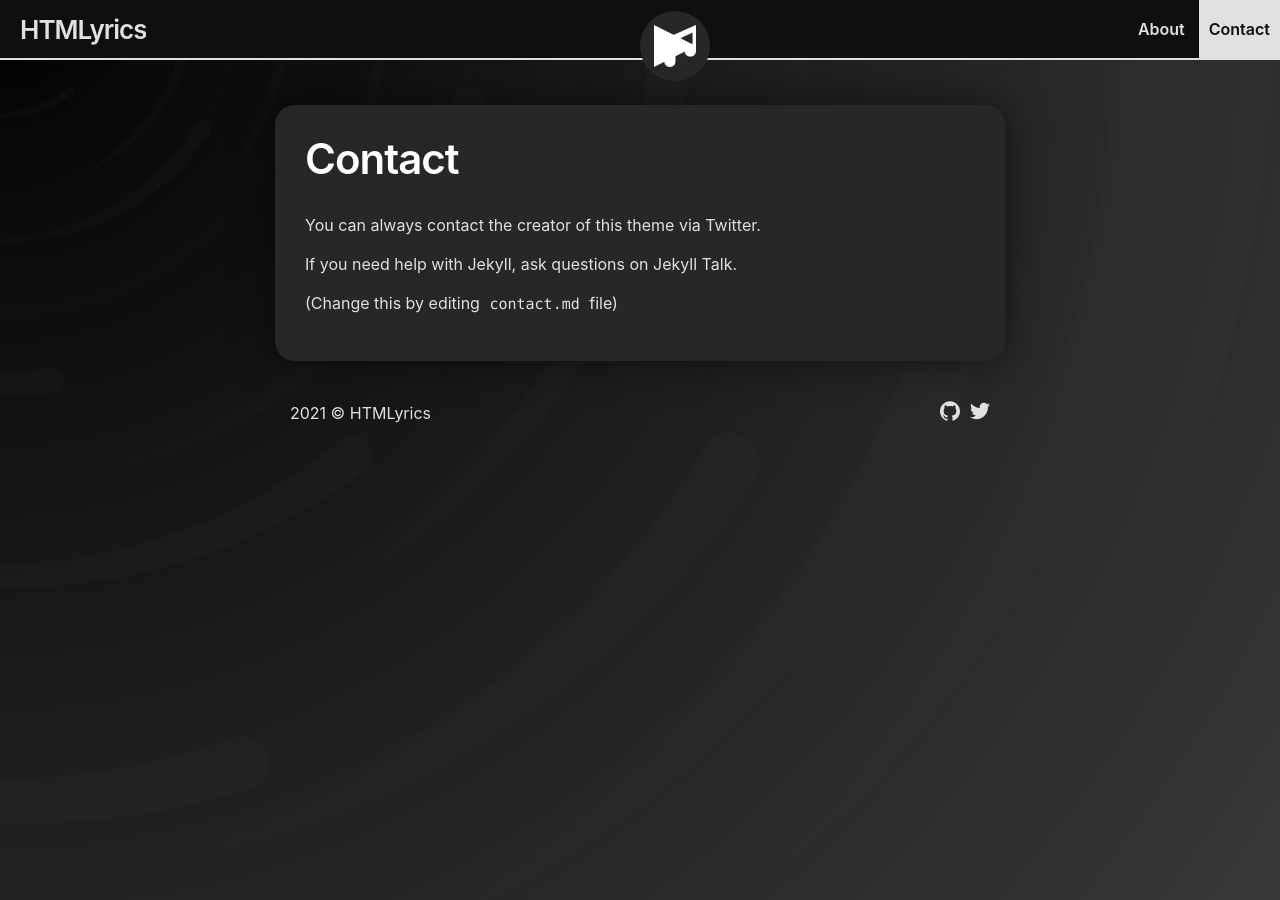
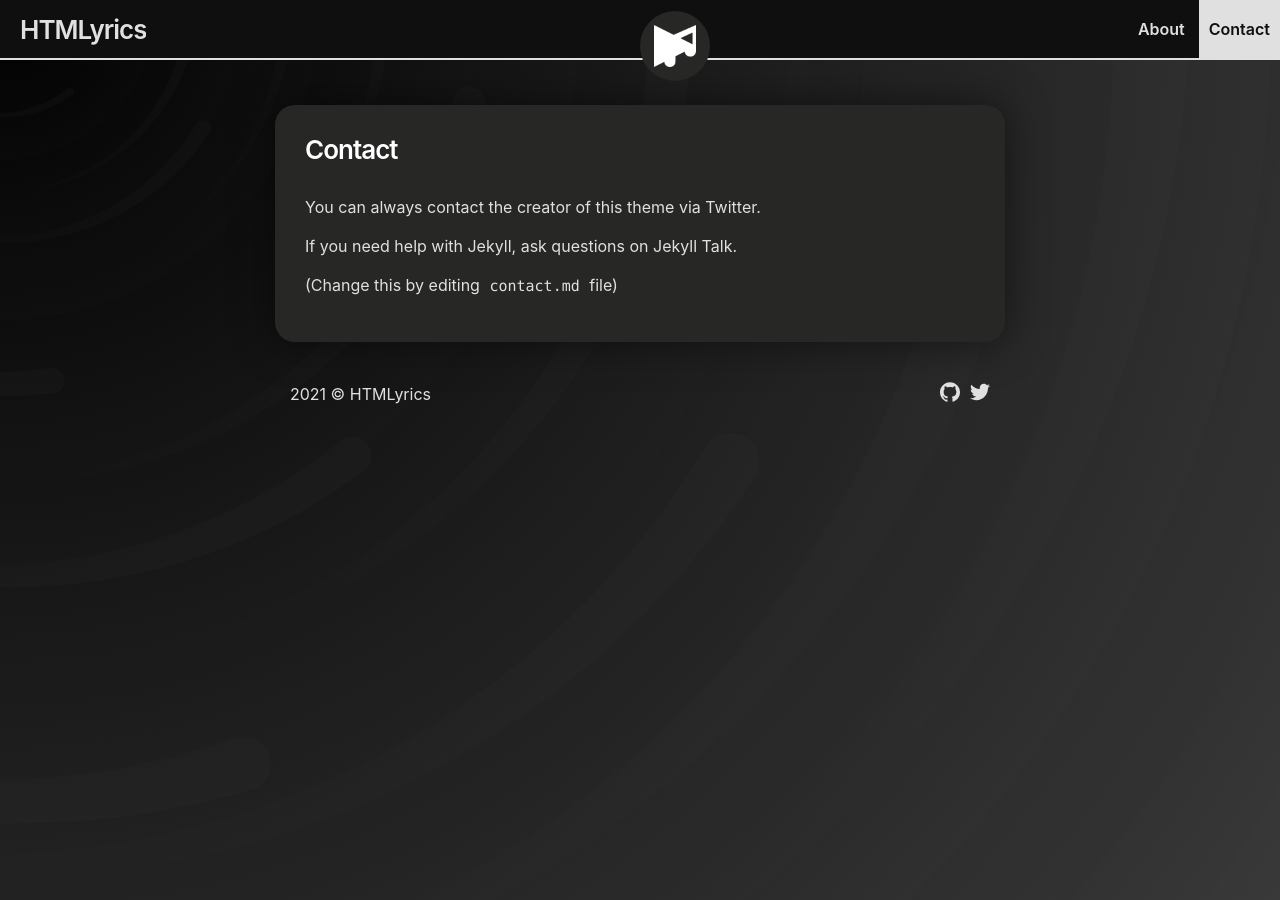
Before and after one commit to htmlyrics/htmlyrics.github.io, a Jekyll site: the page built from contact.md, in a window 1280 px wide. Built offline with Jekyll 4.4.1, drawn with Linux system fonts in a browser that asks for light colours.

Commit message:
Update _layout-post.scss

```diff
--- a/_sass/_layout-post.scss
+++ b/_sass/_layout-post.scss
@@ -6,13 +6,13 @@
 }
 
 .post-title,
-.post-content h1 {
-    @include relative-font-size(2.625);
+.post-content h3 {
+    @include relative-font-size(1.375);
     letter-spacing: -1px;
     line-height: 1.15;
 
     @media screen and (min-width: $on-laptop) {
-        @include relative-font-size(2.625);
+        @include relative-font-size(1.625);
     }
 }
 
```
